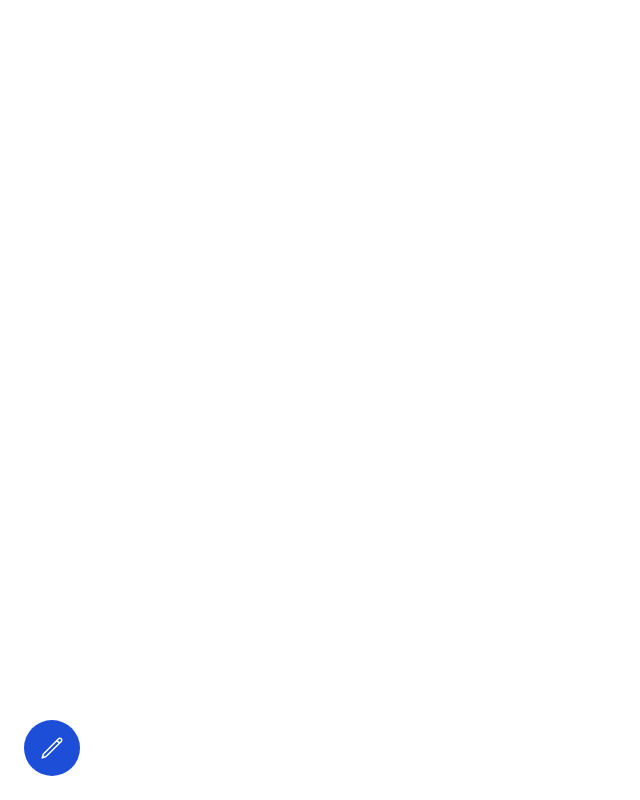
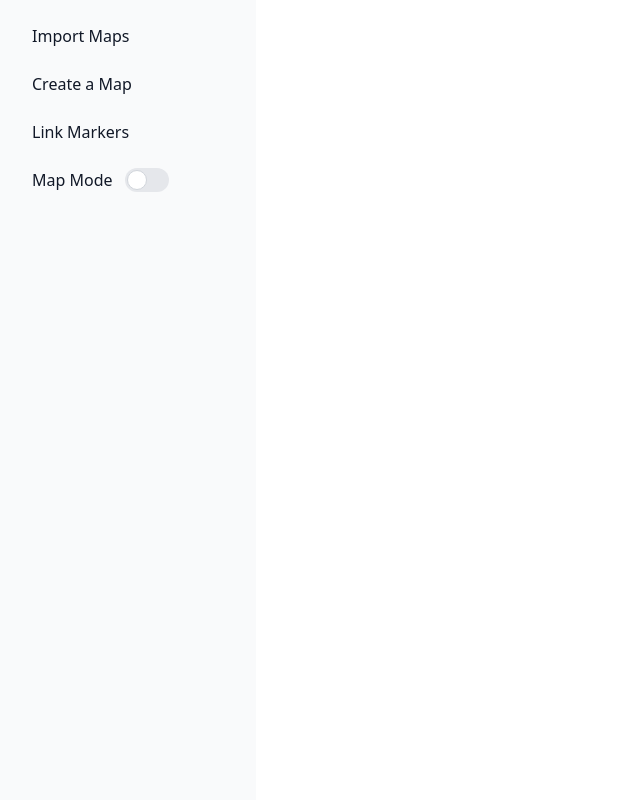
Before and after one commit to chiuinggum/Base24-FrontEnd, a Next.js app: page /trip in a window 1280 px wide. Shown: the whole page, without its empty margins (0-640 px from the left). Built offline with nearby package versions, Linux system fonts and the light colour scheme.

Commit message:
feat(trip): add a sidebar to the trip page

```diff
--- /dev/null
+++ b/components/SidebarButton.js
@@ -0,0 +1,11 @@
+import Link from "next/link";
+
+export default function SidebarButton({buttonName}) {
+    return (
+        <li>
+            <Link href="#" className="flex items-center p-2 text-gray-900 rounded-lg dark:text-white hover:bg-gray-100 dark:hover:bg-gray-700 group">
+            <span className="ms-3">{buttonName}</span>
+            </Link>
+        </li>
+    );
+};
--- /dev/null
+++ b/components/TripSideBar.js
@@ -0,0 +1,53 @@
+import SidebarButton from "./SideBarButton";
+
+export default function TripSideBar() {
+    return (
+        <>
+            <button
+                type="button"
+                data-drawer-target="default-sidebar"
+                data-drawer-toggle="default-sidebar"
+                aria-controls="default-sidebar"
+                className="inline-flex items-center p-2 mt-2 ms-3 text-sm text-gray-500 rounded-lg sm:hidden hover:bg-gray-100 focus:outline-none focus:ring-2 focus:ring-gray-200 dark:text-gray-400 dark:hover:bg-gray-700 dark:focus:ring-gray-600"
+            >
+                <span className="sr-only">open sidebar</span>
+                <svg
+                    className="w-6 h-6"
+                    aria-hidden="true"
+                    fill="currentColor"
+                    viewBox="0 0 20 20"
+                    xmlns="http://www.w3.org/2000/svg"
+                >
+                    <path
+                        fillRule="evenodd"
+                        clipRule="evenodd"
+                        d="M2 4.75A.75.75 0 012.75 4h14.5a.75.75 0 010 1.5H2.75A.75.75 0 012 4.75zm0 10.5a.75.75 0 01.75-.75h7.5a.75.75 0 010 1.5h-7.5a.75.75 0 01-.75-.75zM2 10a.75.75 0 01.75-.75h14.5a.75.75 0 010 1.5H2.75A.75.75 0 012 10z"
+                    ></path>
+                </svg>
+            </button>
+            <aside
+                id="default-sidebar"
+                aria-label="Sidebar"
+                className="fixed top-0 left-0 z-40 w-64 h-screen transition-transform -translate-x-full sm:translate-x-0"
+            >
+                <div className="h-full px-3 py-4 overflow-y-auto bg-gray-50 dark:bg-gray-800">
+                    <ul className="space-y-2 font-medium">
+                        <SidebarButton buttonName="Import Maps"/>
+                        <SidebarButton buttonName="Create a Map"/>
+                        <SidebarButton buttonName="Link Markers"/>
+                        <li>
+                            <div className="flex items-center p-2 text-gray-900 rounded-lg dark:text-white hover:bg-gray-100 dark:hover:bg-gray-700 group">
+                                <span className="ms-3">Map Mode</span>
+                                <label className="mx-3 relative inline-flex items-center cursor-pointer">
+                                    <input type="checkbox" value="" className="sr-only peer"/>
+                                    <div className="w-11 h-6 bg-gray-200 rounded-full peer peer-focus:ring-4 peer-focus:ring-blue-300 dark:peer-focus:ring-blue-800 dark:bg-gray-700 peer-checked:after:translate-x-full rtl:peer-checked:after:-translate-x-full peer-checked:after:border-white after:content-[''] after:absolute after:top-0.5 after:start-[2px] after:bg-white after:border-gray-300 after:border after:rounded-full after:h-5 after:w-5 after:transition-all dark:border-gray-600 peer-checked:bg-blue-600"></div>
+                                </label>
+                            </div>
+                        </li>
+
+                    </ul>
+                </div>
+            </aside>
+        </>
+    );
+};
--- a/pages/trip/index.js
+++ b/pages/trip/index.js
@@ -1,9 +1,10 @@
 import SpeedDial from "@/components/SpeedDial";
+import TripSideBar from "@/components/TripSideBar";
 
 export default function Trip(){
     return (
         <div>
-            <SpeedDial/>
+            <TripSideBar/>
         </div>
     );
 }
```
